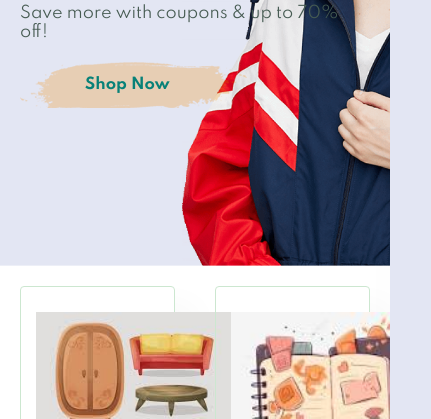
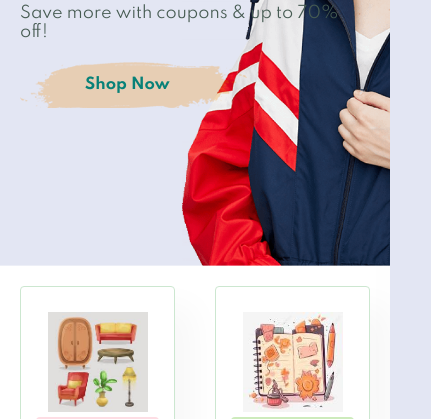
Before and after one commit to ErickYar/e-commerce-erick, a plain HTML site: page index.html in a window 390 px wide. Shown: the part 425-844 px from the top of the page, 431 px wide, since content can reach past the window. Drawn offline with nearby package versions, Linux system fonts and the light colour scheme; a web font is replaced by a local one.

Commit message:
mejorando el las imagenes

```diff
--- a/style.css
+++ b/style.css
@@ -1123,7 +1123,11 @@ margin-bottom: 30px;
   #feature .fe-box {
     margin: 15px 15px;
   }
+  #feature .fe-box img {
+    max-width:150px; /* Ancho máximo de la imagen */
+    height: 150px; /* Mantiene la proporción de la imagen */
 
+  }
   #product1 .pro-container {
     justify-content: center;
   }
@@ -1204,6 +1208,12 @@ margin-bottom: 30px;
     width: 155px;
     margin: 0 0 15px 0;
   }
+  #feature .fe-box img {
+    max-width:100px; /* Ancho máximo de la imagen */
+    height: 100px; /* Mantiene la proporción de la imagen */
+
+  }
+
 
   #product1 .pro {
     width: 100%;
```
